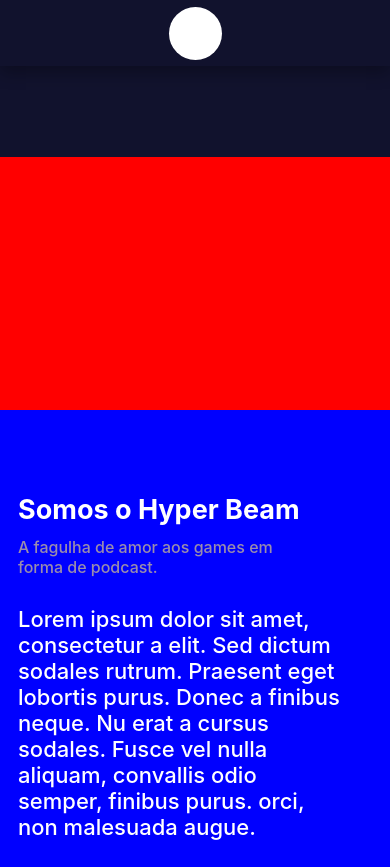
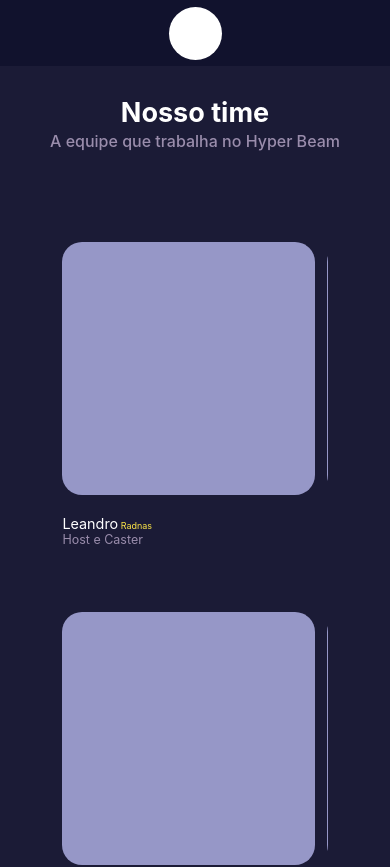
Before and after one commit to lucas-wyllame/hyper-beam, a Next.js app: page / in a window 390 px wide. Shown: the top 867 px of the page. Built offline with nearby package versions, Linux system fonts and the light colour scheme.

Commit message:
feature(home): make responsivity of about

```diff
--- a/src/components/About/about.js
+++ b/src/components/About/about.js
@@ -14,7 +14,11 @@ export default function About() {
         >
           A fagulha de amor aos games em forma de podcast.
         </Desc>
-        <MoreInfs widthMobile={"324px"} heightMobile={"99px"} fontSizeMobile={"14px"}>
+        <MoreInfs
+          // widthMobile={"324px"}
+          // heightMobile={"99px"}
+          fontSizeMobile={"14px"}
+        >
           Lorem ipsum dolor sit amet, consectetur a elit. Sed dictum sodales
           rutrum. Praesent eget lobortis purus. Donec a finibus neque. Nu erat a
           cursus sodales. Fusce vel nulla aliquam, convallis odio semper,
--- a/src/components/About/styles.js
+++ b/src/components/About/styles.js
@@ -1,22 +1,43 @@
-import styled from "styled-components";
+import styled, { css } from "styled-components";
 
 export const Content = styled.div`
   width: 100%;
   height: 476px;
-  margin: 91px 0;
+  margin: 90px 0;
   display: flex;
   background: blue;
+  justify-content: space-between;
+  align-items: center;
+  @media (max-width: 1130px) {
+    height: 350px;
+  }
+  @media (max-width: 870px) {
+    height: 750px;
+    flex-direction: column;
+  }
+
   @media (max-width: 480px) {
-    height: 800px;
+    height: 600px;
     flex-direction: column;
     justify-content: space-between;
   }
 `;
 export const LeftImage = styled.div`
-  width: 50%;
-  height: 476px;
+  width: 45%;
+  max-width: 800px;
+  height: 100%;
   background: red;
   border-radius: 0 50px 50px 0;
+  @media (max-width: 870px) {
+    width: 90%;
+    border-radius: 50px;
+    height: 45%;
+  }
+  @media (max-width: 650px) {
+    width: 100%;
+    height: 300px;
+    border-radius: 0;
+  }
   @media (max-width: 480px) {
     width: 100%;
     height: 253px;
@@ -25,14 +46,22 @@ export const LeftImage = styled.div`
 `;
 
 export const TextDiv = styled.div`
-  width: 35%;
-  height: 100%;
-  // background: green;
+  width: 50%;
+  max-width: 850px;
+  height: 90%;
+  background: green;
   display: flex;
   flex-direction: column;
-  padding-left: 48px;
+  padding-left: 5px;
+  @media (max-width: 870px) {
+    width: 90%;
+    height: 50%;
+  }
+  @media (max-width: 650px) {
+    width: 100%;
+  }
   @media (max-width: 480px) {
-    height: 58%;
+    height: 40%;
     padding-left: 18px;
     width: 100%;
   }
--- a/src/components/Global/globalStyles.js
+++ b/src/components/Global/globalStyles.js
@@ -1,48 +1,75 @@
 import styled from "styled-components";
 
 export const Title = styled.p`
-  font-size: 45px;
+  font-size: 4.5rem;
   color: #fff;
   margin: 0;
   font-weight: bold;
+  @media (max-width: 1130px) {
+    font-size: 3.5rem;
+  }
+  @media (max-width: 870px) {
+    font-size: 4rem;
+  }
+  @media (max-width: 650px) {
+  }
+
   @media (max-width: 480px) {
     font-size: 27px;
-    width: ${(props) => props.widthMobile};
+    /* width: ${(props) => props.widthMobile}; */
     text-align: ${(props) => props.textAlignMobile};
     margin: ${(props) => props.margin};
   }
 `;
 
 export const Desc = styled.h1`
-  font-size: 28px;
+  font-size: 2.8rem;
   color: #9a8dac;
   max-width: ${(props) => props.maxWidth};
   font-weight: 500;
+  @media (max-width: 1130px) {
+    font-size: 2.1rem;
+  }
+  @media (max-width: 870px) {
+    font-size: 2.5rem;
+  }
+  @media (max-width: 650px) {
+  }
+
+  /* @media (max-width: 1169px) {
+    width: 80%;
+  } */
   @media (max-width: 480px) {
     font-size: 16px;
-    width: ${(props) => props.widthDescMobile};
-    max-width: ${(props) => props.maxWidthMobile};
+    /* width: ${(props) => props.widthDescMobile}; */
+    /* max-width: ${(props) => props.maxWidthMobile}; */
     text-align: ${(props) => props.textAlignDescMobile};
     margin: ${(props) => props.margin};
   }
-  /* @media (max-width: 1169px) {
-    width: 80%;
-  } */
 `;
 
 export const MoreInfs = styled.h2`
-  width: ${(props) => props.width};
-  height: 143px;
-  font-size: 25px;
+  /* width: ${(props) => props.width}; */
+  /* height: 143px; */
+  font-size: 2.5rem;
   color: #ffffff;
   font-weight: 500;
+  @media (max-width: 1130px) {
+    font-size: 1.9rem;
+  }
+  @media (max-width: 870px) {
+    font-size: 2rem;
+  }
+  @media (max-width: 650px) {
+  }
+
+  /* @media (max-width: 1169px) {
+    font-size: 22px;
+  } */
   @media (max-width: 480px) {
-    width: ${(props) => props.widthMobile};
-    height: ${(props) => props.heightMobile};
+    /* width: ${(props) => props.widthMobile}; */
+    /* height: ${(props) => props.heightMobile}; */
     font-size: ${(props) => props.fontSizeMobile};
     padding-top: ${(props) => props.paddingTop};
   }
-  @media (max-width: 1169px) {
-    font-size: 22px;
-  }
 `;
--- a/src/pages/index.js
+++ b/src/pages/index.js
@@ -14,10 +14,10 @@ export default function Home() {
     <>
       <Header />
       {/* <HomeBanner /> */}
-      <About />
+      {/* <About /> */}
       {/* <GlobalStyles /> */}
       {/* <LastEpisodes /> */}
-      {/* <OurTeam /> */}
+      <OurTeam />
       {/* <AvailablePlats /> */}
       <Footer />
     </>
--- a/src/styles/globals.css
+++ b/src/styles/globals.css
@@ -15,4 +15,5 @@ a {
 
 * {
   box-sizing: border-box;
+  font-size: 62.5%;
 }
```
